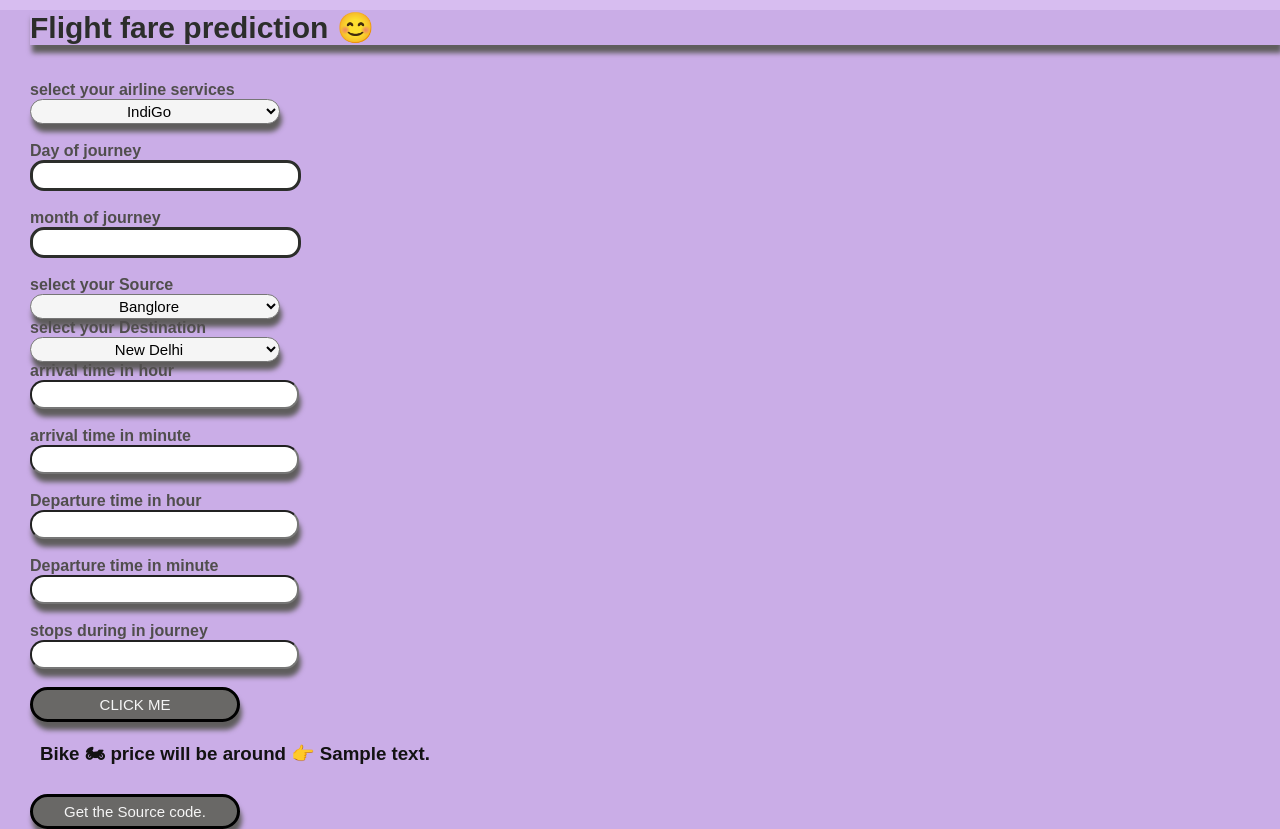
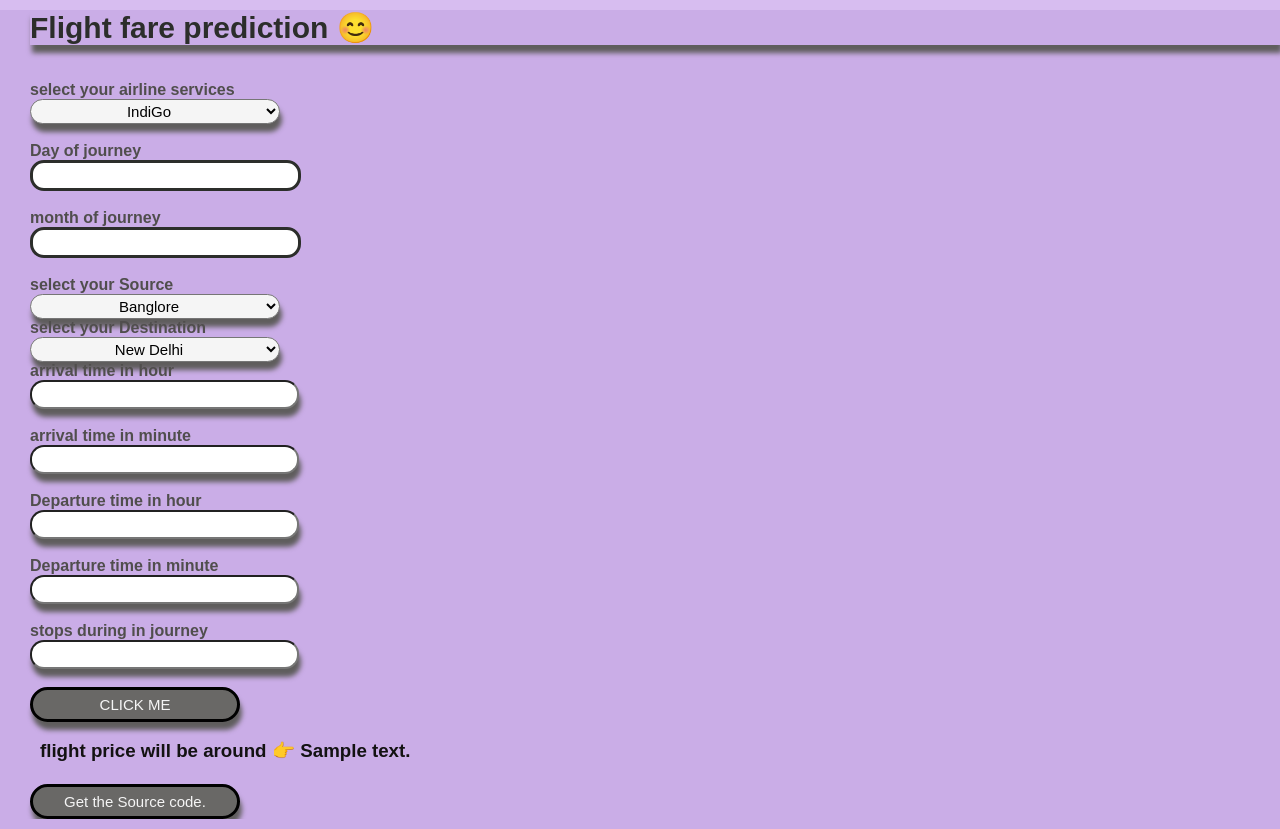
Before and after one commit to Ranjit-Singh-786/Flight_fare_prediction, a Flask app: template templates/index.html in a window 1280 px wide. Run offline with Flask 2, Linux system fonts and the light colour scheme; the template is opened without the code that fills it: most values are stand-ins (such as "Sample title", 1, 10 or a date in 2020); parts of the project's set-up code (start-up, migrations or seed data) failed here and were passed over.

Commit message:
Update index.html

```diff
--- a/templates/index.html
+++ b/templates/index.html
@@ -80,7 +80,7 @@
 
                         <br>
                         <br>
-                        <h3 id="pred">Bike 🏍 price will be around 👉 {{ prediction_text }}<h3>
+                        <h3 id="pred">flight price will be around 👉 {{ prediction_text }}<h3>
 
                     </form>
                     <br>
```
